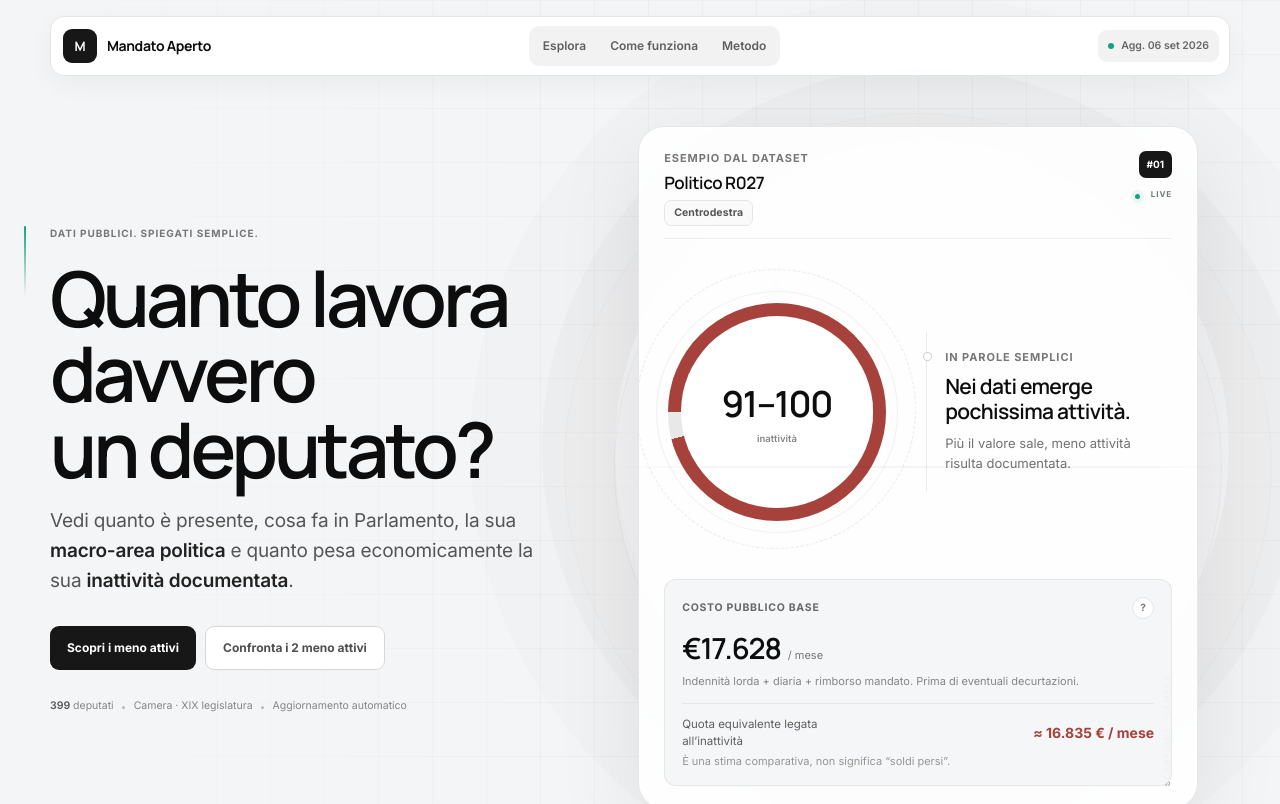
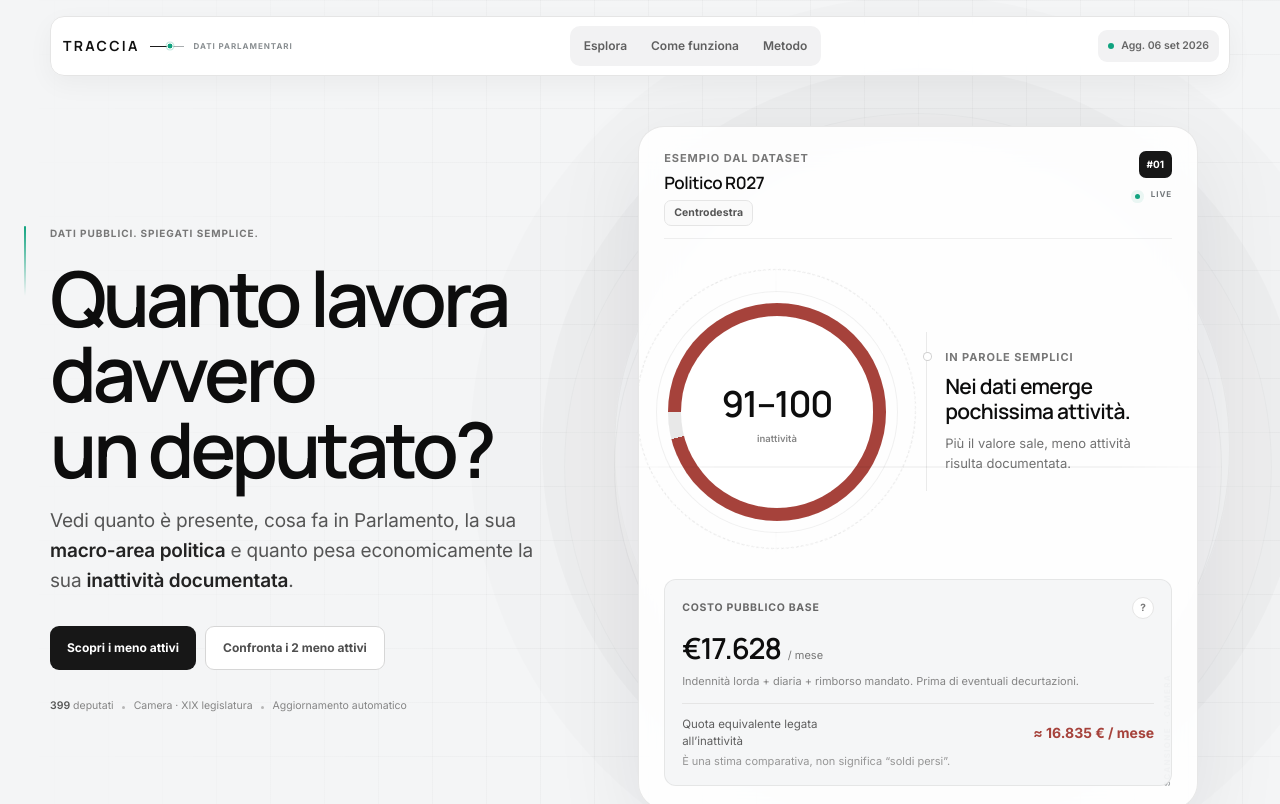
Before and after one commit to tornatora/mandato-aperto, a website: page dist/index.html in a window 1280 px wide. Shown: the top 804 px of the page. Drawn offline with Linux system fonts and the light colour scheme.

Commit message:
Rinomina il prodotto in TRACCIA e sostituisce il logo

```diff
--- a/dist/index.html
+++ b/dist/index.html
@@ -3,20 +3,22 @@
 <head>
   <meta charset="utf-8" />
   <meta name="viewport" content="width=device-width, initial-scale=1" />
-  <meta name="description" content="Mandato Aperto rende semplici i dati della Camera: presenza, attività parlamentare, macro-area politica e stima del costo equivalente dell'inattività documentata." />
+  <meta name="description" content="TRACCIA rende semplici i dati della Camera: presenza, attività parlamentare, macro-area politica e stima del costo equivalente dell'inattività documentata." />
   <meta name="theme-color" content="#f7f7f8" />
-  <title>Mandato Aperto — Quanto lavora davvero un deputato?</title>
+  <title>TRACCIA — Quanto lavora davvero un deputato?</title>
   <link rel="stylesheet" href="styles.css?v=1.1.1" />
   <link rel="stylesheet" href="enhancements.css?v=2.0.0" />
+  <link rel="stylesheet" href="brand.css?v=1.0.0" />
   <link rel="stylesheet" href="compare-enhancements.css?v=1.0.0" />
 </head>
 <body>
   <a class="skip-link" href="#explore">Vai ai profili</a>
 
   <header class="site-header">
-    <a class="brand" href="#top" aria-label="Mandato Aperto">
-      <span class="brand-mark">M</span>
-      <span>Mandato Aperto</span>
+    <a class="brand brand-traccia" href="#top" aria-label="TRACCIA">
+      <span class="brand-word">TRACCIA</span>
+      <span class="brand-trace" aria-hidden="true"></span>
+      <span class="brand-descriptor">dati parlamentari</span>
     </a>
     <nav class="header-nav" aria-label="Navigazione principale">
       <a href="#explore">Esplora</a>
```
